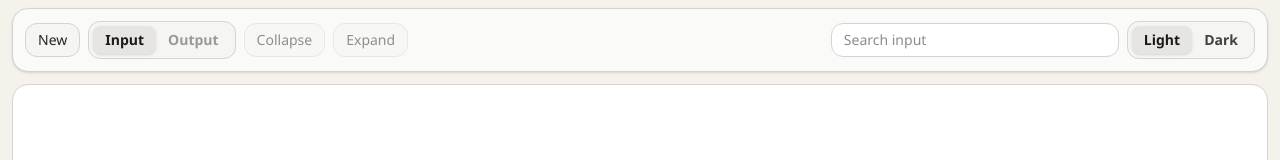
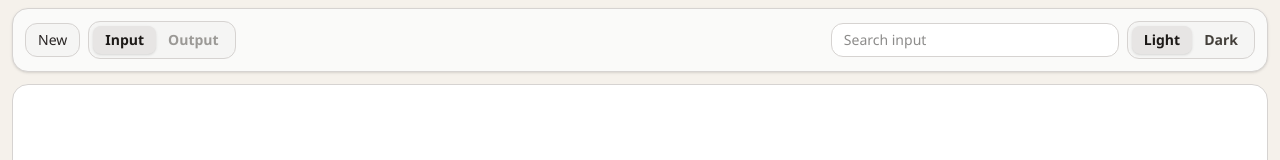
Before and after one commit to htylim/prettypretty, a React (Vite) app: page / in a window 1280 px wide. Shown: the top 160 px of the page. Built offline with nearby package versions, Linux system fonts and the light colour scheme.

Commit message:
fix(toolbar): unify output action visibility

```diff
--- a/src/renderer/components/Toolbar.tsx
+++ b/src/renderer/components/Toolbar.tsx
@@ -76,16 +76,14 @@ export const Toolbar = ({
         </button>
       </div>
 
-      <button className={buttonClass} disabled={!isOutput} onClick={onCollapseAll} type="button">
-        Collapse
-      </button>
-
-      <button className={buttonClass} disabled={!isOutput} onClick={onExpandAll} type="button">
-        Expand
-      </button>
-
       {isOutput ? (
         <>
+          <button className={buttonClass} onClick={onCollapseAll} type="button">
+            Collapse
+          </button>
+          <button className={buttonClass} onClick={onExpandAll} type="button">
+            Expand
+          </button>
           <button className={buttonClass} onClick={onSave} type="button">
             Save
           </button>
```
Also changed, not shown: 4 other files (tests, documents, lock files or other folders).
